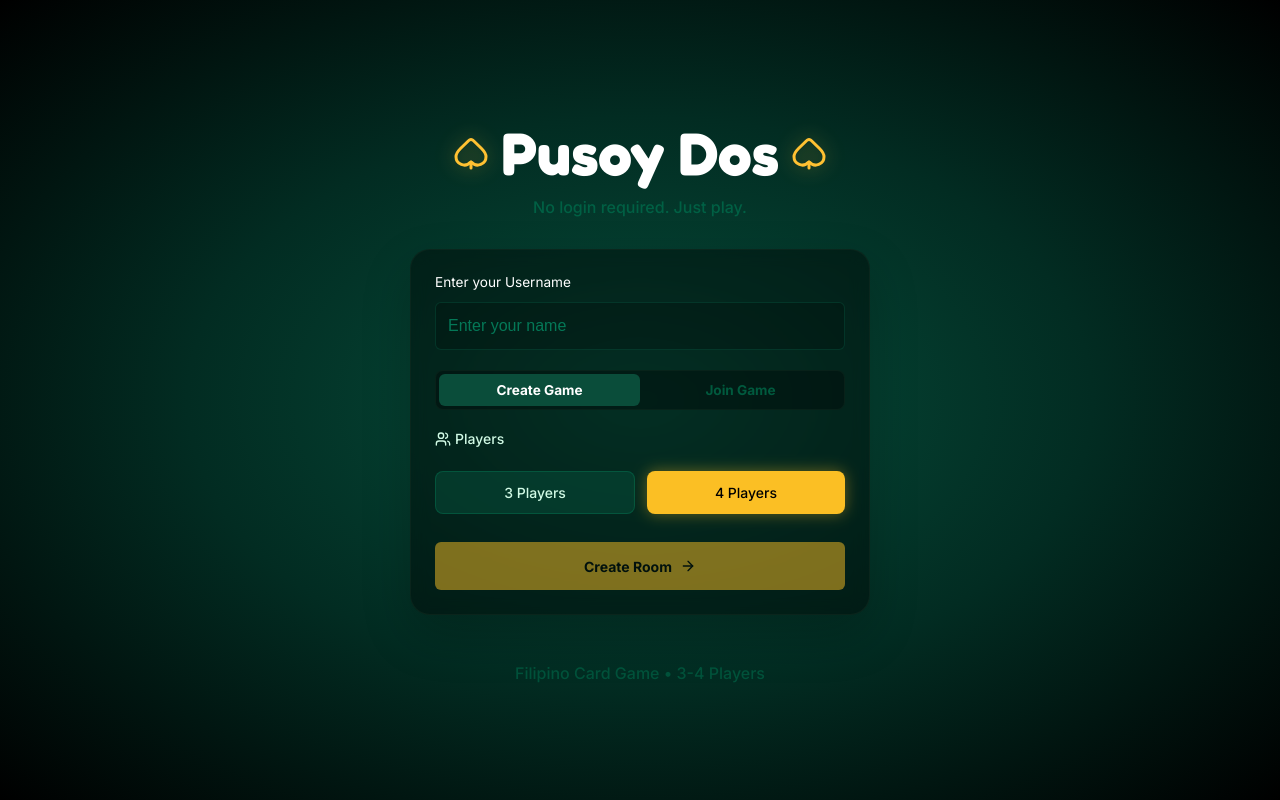
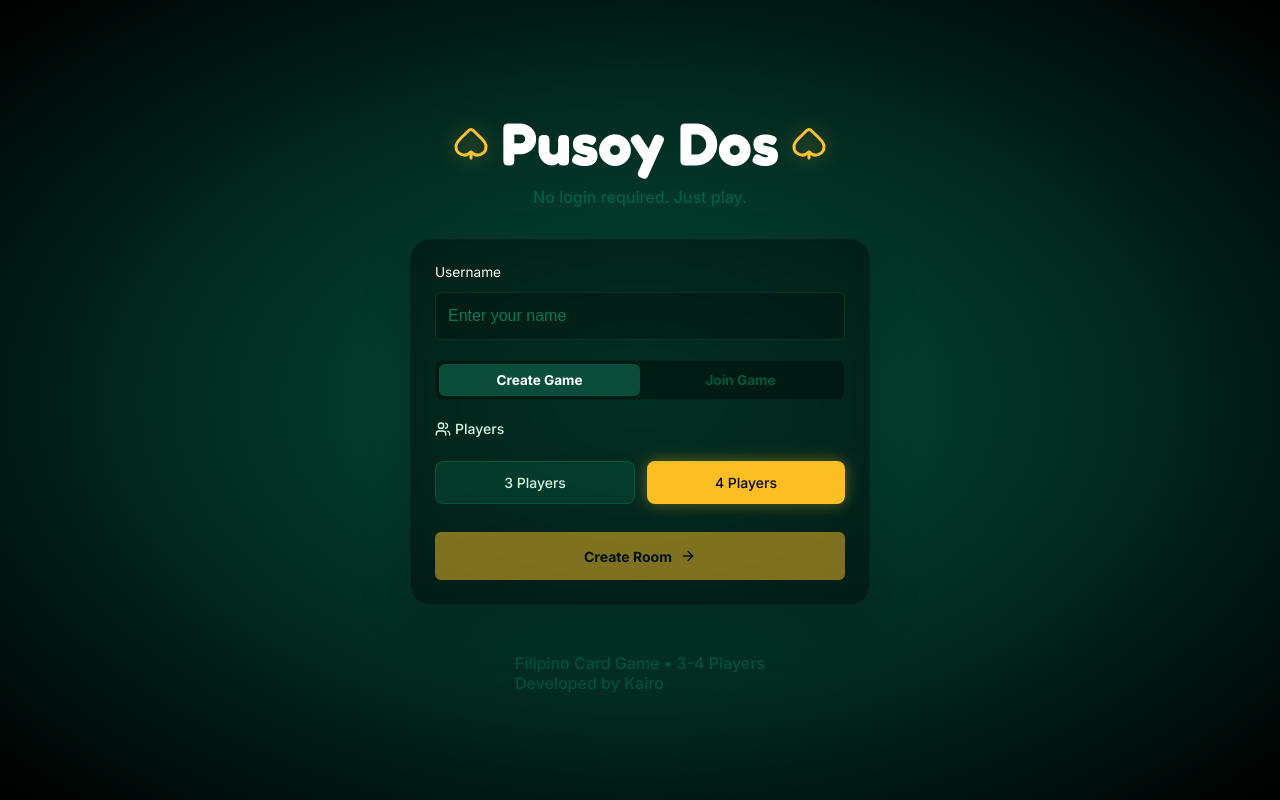
Before and after one commit to jediii17/pusoy-dos-game, a Next.js app: page / in a window 1280 px wide. Built offline with nearby package versions, Linux system fonts and the light colour scheme.

Commit message:
feat: Shorten username label and add developer credit to the footer.

```diff
--- a/app/page.tsx
+++ b/app/page.tsx
@@ -74,7 +74,7 @@ export default function LandingPage() {
 
       <div className="landing-card">
         <div className="form-group">
-          <label className="input-label">Enter your Username</label>
+          <label className="input-label">Username</label>
           <input
             className="custom-input"
             placeholder="Enter your name"
@@ -151,7 +151,7 @@ export default function LandingPage() {
         </button>
       </div>
 
-      <footer className="landing-footer">Filipino Card Game • 3-4 Players</footer>
+      <footer className="landing-footer">Filipino Card Game • 3-4 Players <br/><span className="text-xs opacity-75 mt-1 block">Developed by Kairo</span></footer>
     </main>
   );
 }
```
